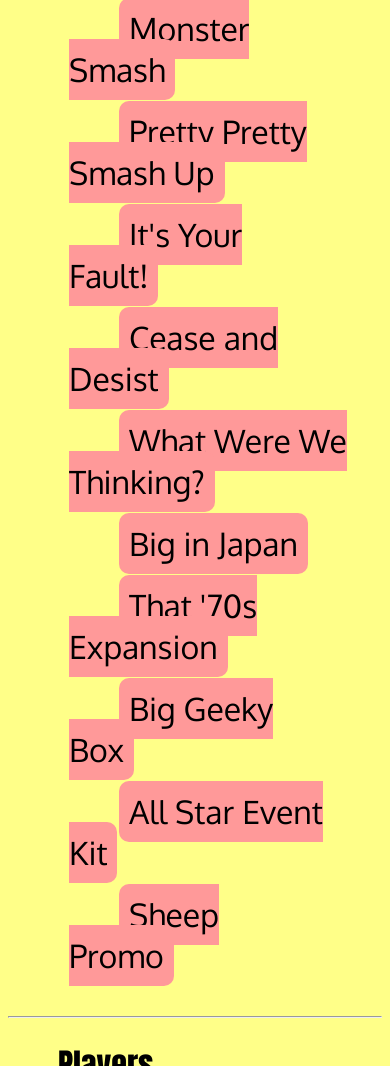
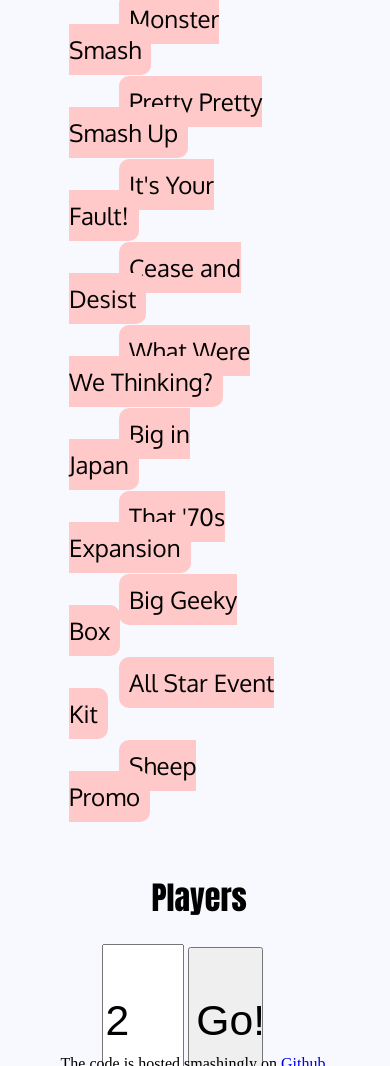
Before and after one commit to cweeks12/SmashUpRandomizer, a plain HTML site: page index.html in a window 390 px wide. Shown: the part 934-2000 px from the top of the page. Drawn offline with nearby package versions, Linux system fonts and the light colour scheme; files that its build step writes are made by us from their sources; files whose address does not match are found by name.

Commit message:
Forget mobile

```diff
--- a/index.html
+++ b/index.html
@@ -12,6 +12,7 @@
         <div id="instructions">Select the sets that you want to play with, then you can select or deselect factions within those sets. Enter the number of players and hit 'Go!' Have fun!</div>
 
         <div id="app">
+            <div id="expansionsChild">
                 <h1>Expansions</h1>
                 <ul id="expansionsList">
                     <li  v-for="expansion in expansions">
@@ -21,7 +22,8 @@
 
                 </ul>
 
-            <hr/>
+            </div>
+            <div id="factionsChild">
                 <h1 v-if="availableFactions.length > 0">Factions</h1>
                 <ul>
                     <li v-for="faction in availableFactions">
@@ -30,23 +32,23 @@
                     </li>
                 </ul>
 
-            <hr v-if="availableFactions.length > 0"/>
+            </div>
+            <div id="playerSection">
                 <h1>Players</h1>
-            <div id="playerSection">
                 <input type="text" id="playerCount" v-model="playerTextEntry">
                 <input type="button" id="randomize" value="Go!" v-on:click="randomizeFactions"/>
             </div>
-            <hr v-if="randomPlayerFactions.length > 0"/>
+            <div id="resultChild">
                 <h1 v-if="randomPlayerFactions.length > 0">Smashed Up Combinations</h1>
                 <ul>
                     <li v-for="player in randomPlayerFactions">
                         {{player.first}} {{player.second}}
                     </li>
                 </ul>
+            </div>
 
         </div>
         <div id="footer">
-            <hr/>
             The code is hosted smashingly on <a href="https://github.com/cweeks12/SmashUpRandomizer">Github</a>.
         </div>
         <script src="https://cdn.jsdelivr.net/npm/vue@2.5.13/dist/vue.js"></script>
--- a/styles.css
+++ b/styles.css
@@ -5,9 +5,28 @@
 }
 
 body {
-    background-color: #ff8;
+    background-color: #f8f8ff;
 }
 #app {
+    display: grid;
+    grid-template-columns: 1fr, 1fr;
+    grid-template-areas: "expansions factions"
+                        "players players"
+                        "results results";
+}
+
+#expansionsChild {
+    grid-area: expansions;
+    width: 100%;
+}
+
+#factionsChild {
+    grid-area: factions;
+    width: 100%;
+}
+
+#resultChild {
+    grid-area: results;
 }
 
 h1 {
@@ -31,17 +50,17 @@
 
 li {
     font-family: 'Oxygen', sans-serif;
-    font-size: 24pt;
+    font-size: 1em;
 }
 
 #expansionsList{
     margin-bottom: 40px;
+    font-size: 1.5em;
 }
 
 .set {
     font-style: italic;
     font-weight: 100;
-    font-size: 1.3em;
 }
 
 .faction {
@@ -65,7 +84,7 @@
 label{
     width: 100%;
     text-decoration: none;
-    background-color: #F99;
+    background-color: #FFc9c9;
     margin: 20px;
     margin-left: 50px;
     margin-right: 50px;
@@ -76,11 +95,12 @@
 
 
 input[type=checkbox]:checked + label{
-    background-color: #3f3;
+    background-color: #6f6;
 }
 
 
 #playerSection {
+    grid-area: players;
     display: block;
     width: 50%;
     margin-left: auto;
```
Lines whose indentation alone changed are shown as unchanged.
